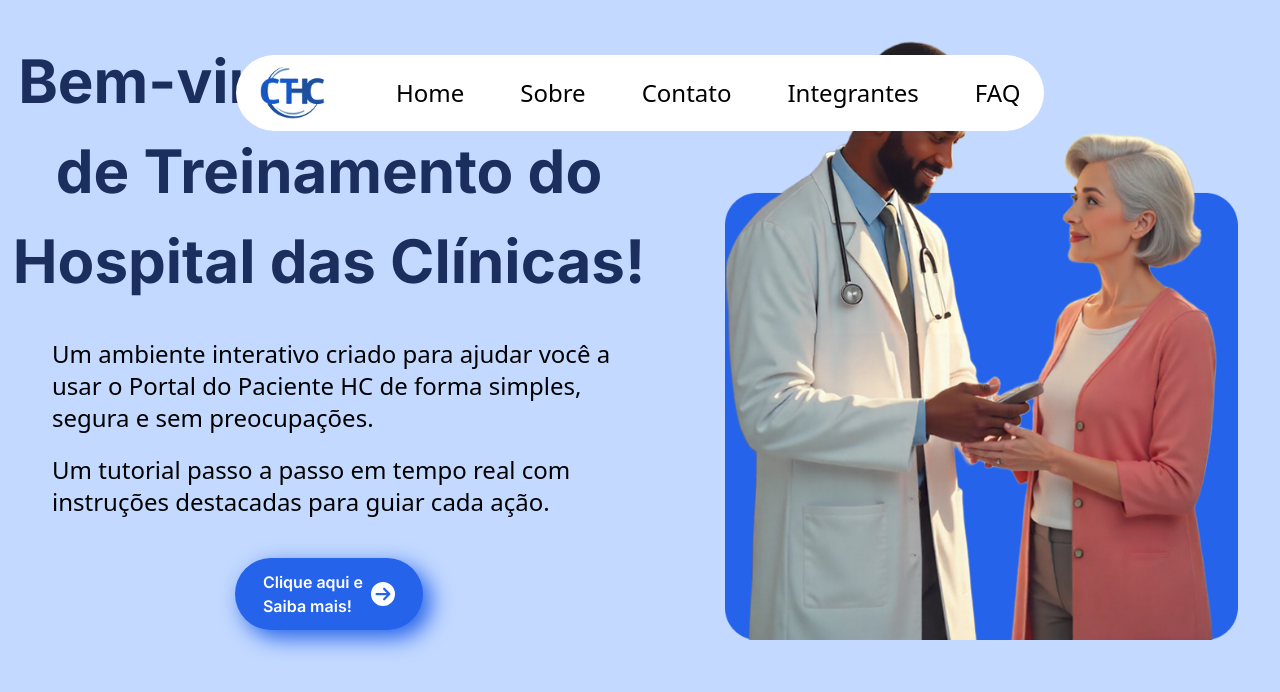
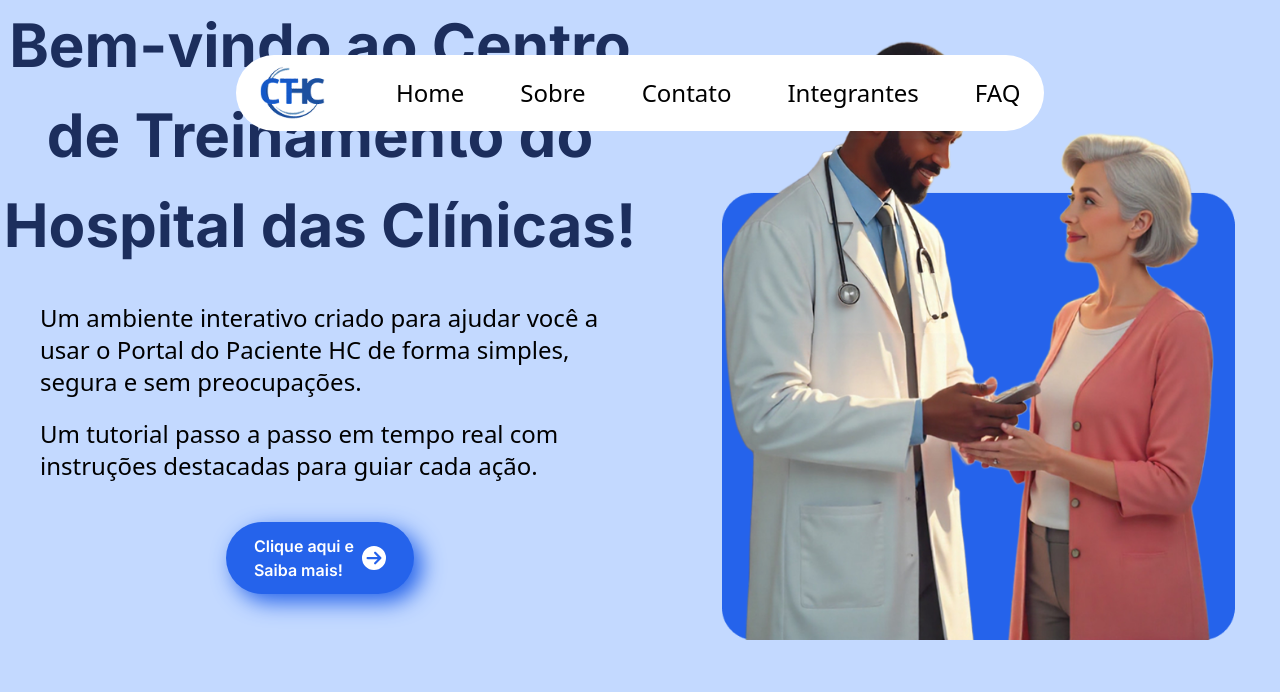
Before and after one commit to BSM-Challenge/ct-hc, a React (Vite) app: page / in a window 1280 px wide. Shown: the top 692 px of the page. Built offline with nearby package versions, Linux system fonts and the light colour scheme; a web font is replaced by a local one.

Commit message:
Removido a section-welcome

```diff
--- a/src/globals.css
+++ b/src/globals.css
@@ -19,11 +19,3 @@
 .animate-fade-in {
   animation: fade-in 0.8s ease-out forwards;
 }
-
-/* Section Welcome */
-
-@layer {
-    .container-welcome {
-        @apply ml-3 mt-9
-    }
-}
```
